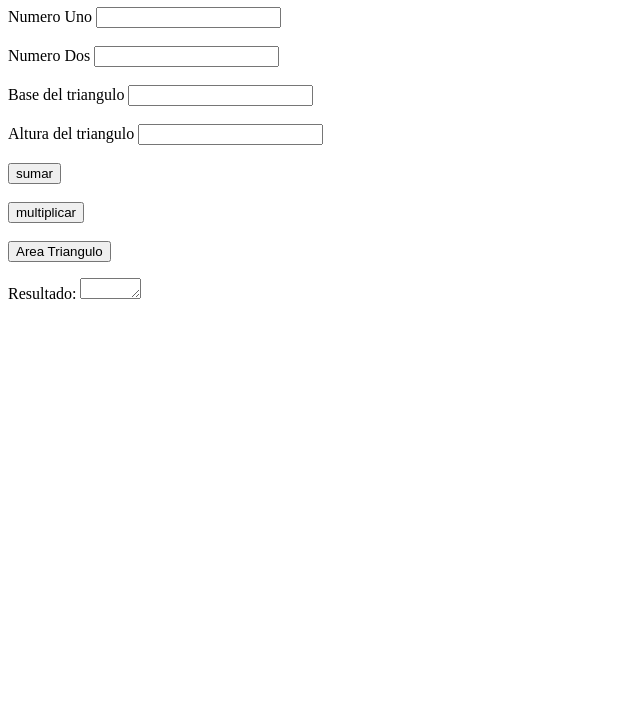
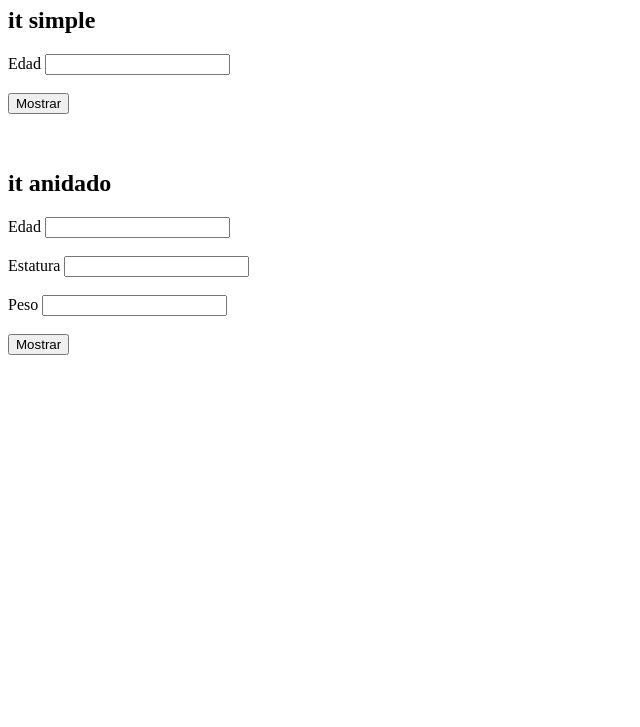
Before and after one commit to Joseph-Zapata/Examplejs, a plain HTML site: page exampleone/index.html in a window 1280 px wide. Shown: the part 73-800 px from the top of the page, without its empty margins (0-640 px from the left). Drawn offline with Linux system fonts and the light colour scheme.

Commit message:
add operArit file

```diff
--- a/exampleone/index.html
+++ b/exampleone/index.html
@@ -5,10 +5,10 @@
     <meta name="viewport" content="width=device-width, initial-scale=1.0">
     <title>variables</title>
     <!--<script src="js/variables.js"></script>-->
-    <script src="js/operArit.js"></script>
+    <script src="js/eDecision.js"></script>
 </head>
 <body>
-    <h1>Formulario Operaciones Aritmeticas</h1>
+    <!--<h1>Formulario Operaciones Aritmeticas</h1>
     <form">
         <label for="nUno">Numero Uno</label>
         <input type="text" name="nUno" id="nUno">
@@ -31,6 +31,33 @@
             <textarea id="resulOperacion" cols="5" rows="1"></textarea>
         </p>
 
-    </form>
+    </form> -->
+    <h1>Ejemplos estructuras de decision</h1>
+    <section>
+        <h2>it simple</h2>
+        <form>
+            <label for="edad">Edad</label>
+            <input type="text" name="edad" id="edad">
+            <br><br>
+            <button type="button" onclick="mostrarMensaje()" >Mostrar</button>
+        </form>
+    </section>
+    <br><br>
+    <section>
+        <h2>it anidado</h2>
+        <form>
+            <label for="edadp">Edad</label>
+            <input type="text" name="edadp" id="edadp">
+            <br><br>
+            <label for="edadp">Estatura</label>
+            <input type="text" name="estaturap" id="estaturap">
+            <br><br>
+            <label for="edadp">Peso</label>
+            <input type="text" name="pesop" id="pesop">
+            <br><br>
+            <button type="button" onclick="mostrarMensajeDos()">Mostrar</button>
+        </form>
+    </section>
+
 </body>
 </html>
--- /dev/null
+++ b/exampleone/js/eDecision.js
@@ -0,0 +1,45 @@
+function mostrarMensaje(){
+   let edad = parseInt(document.getElementById('edad').value);
+
+   if (edad >=18){
+       mensaje = "sos mayor de eadad"
+    }else{
+        mensaje = "sos menor de eadad"
+    }
+
+   //if con operador terniario
+
+   //let mensaje = (edad >= 18) ? "sos mayor de eadad" : "sos menor de eadad";
+
+    alert(mensaje);
+    //alert.write(mensaje)
+}
+
+function mostrarMensajeDos() {
+
+    let edadp = parseInt(document.getElementById('edadp').value);
+    let estaturap = parseploat(document.getElementById('estaturap').value);
+    let pesop = parseInt(document.getElementById('pesop').value);
+
+    const parametroEdad = 80
+    const parametroEstatura = 1.40
+    const parametroPeso = 70
+    let mensajeDecision = ""
+
+
+    if (edadp <= parametroEdad) {
+        if (estaturap >= parametroEstatura) {
+            if (pesop == parametroPeso) {
+                mensajeDecision = "Apto para realizar el deporte "
+        } else {
+            mensajeDecision = "No apto. peso no valido"
+        }
+    }else {
+        mensajeDecision = "No apto. estatura no valido"
+    }
+}else {
+    mensajeDecision = "No apto. edad no valido"
+}
+
+alert(mensajeDecision)
+}
--- a/exampleone/js/operArit.js
+++ b/exampleone/js/operArit.js
@@ -28,3 +28,13 @@ function multi(){
     //Entrega los resultrados
      document.getElementById("resulOperacion").innerHTML = resultado
 }
+   //area circulo
+   function areat(){
+    //recibir los datos
+     let  baset= parseInt(document.getElementById("base").value)
+     let alturat = parseInt(document.getElementById("altura").value)
+    //procesar los datos
+     let resultado = parseInt(baset * alturat)/2;
+    //Entrega los resultrados
+     document.getElementById("resulOperacion").innerHTML = resultado
+}
```
